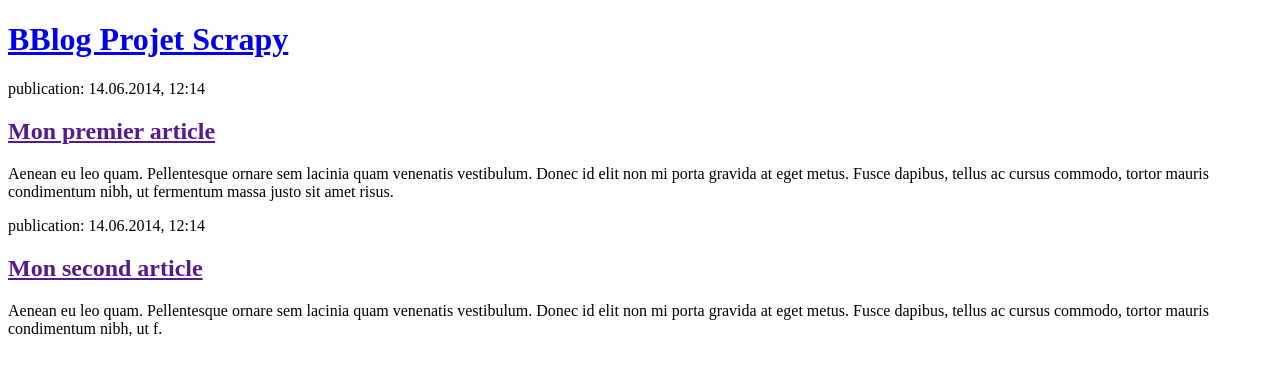
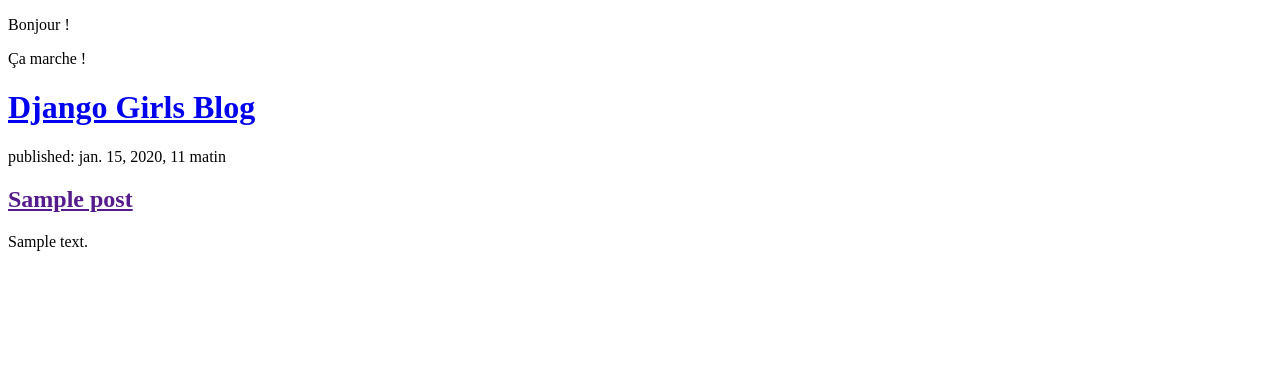
Before and after one commit to LebcirR/my-first-blog, a Django app: page / in a window 1280 px wide. Shown: the top 376 px of the page. Run offline with Django 3.2, Linux system fonts and the light colour scheme; tables that the repository leaves empty hold one stand-in row (values such as "Sample post").

Commit message:
Modification des templates to afficher les posts contenus dans la base de données.

```diff
--- a/blog/templates/blog/post_list.html
+++ b/blog/templates/blog/post_list.html
@@ -1,23 +1,22 @@
 <!DOCTYPE html>
 <html>
     <head>
-        <title>Blog Projet Scrapy</title>
+        <title>Blog</title>
     </head>
     <body>
-        <header>
-            <h1><a href="/">BBlog Projet Scrapy</a></h1>
-        </header>
-
-        <article>
-            <time>publication: 14.06.2014, 12:14</time>
-            <h2><a href="">Mon premier article</a></h2>
-            <p>Aenean eu leo quam. Pellentesque ornare sem lacinia quam venenatis vestibulum. Donec id elit non mi porta gravida at eget metus. Fusce dapibus, tellus ac cursus commodo, tortor mauris condimentum nibh, ut fermentum massa justo sit amet risus.</p>
-        </article>
-
-        <article>
-            <time>publication: 14.06.2014, 12:14</time>
-            <h2><a href="">Mon second article</a></h2>
-            <p>Aenean eu leo quam. Pellentesque ornare sem lacinia quam venenatis vestibulum. Donec id elit non mi porta gravida at eget metus. Fusce dapibus, tellus ac cursus commodo, tortor mauris condimentum nibh, ut f.</p>
-        </article>
+        <p>Bonjour !</p>
+        <p>Ça marche !</p>
     </body>
 </html>
+
+<header>
+    <h1><a href="/">Django Girls Blog</a></h1>
+</header>
+
+{% for post in posts %}
+    <article>
+        <time>published: {{ post.published_date }}</time>
+        <h2><a href="">{{ post.title }}</a></h2>
+        <p>{{ post.text|linebreaksbr }}</p>
+    </article>
+{% endfor %}
--- a/blog/views.py
+++ b/blog/views.py
@@ -1,4 +1,7 @@
 from django.shortcuts import render
+from django.utils import timezone
+from .models import Post
 
 def post_list(request):
-    return render(request, 'blog/post_list.html', {})
+    posts = Post.objects.filter(published_date__lte=timezone.now()).order_by('published_date')
+    return render(request, 'blog/post_list.html', {'posts':posts})
```
Also changed, not shown: 1 other file.
